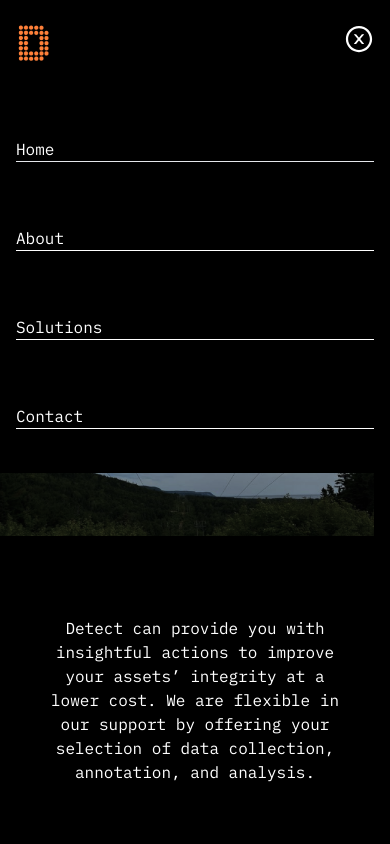
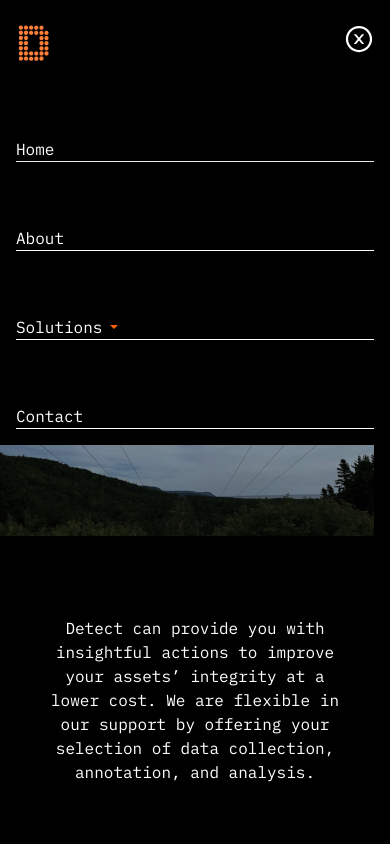
Before and after one commit to Generalsoi/detect-atlantic, a React (Vite) app: page / in a window 390 px wide. Both pictures are taken after a click on the element 359 px from the left and 39 px from the top of the page. Shown: the top 844 px of the page. Built offline with nearby package versions, Linux system fonts and the light colour scheme.

Commit message:
fix: navbar dropdown implemented

```diff
--- a/src/components/Navbar.tsx
+++ b/src/components/Navbar.tsx
@@ -3,6 +3,7 @@ import { NavLink } from "react-router-dom";
 import Dlogo from "../assets/images/Dlogo.png";
 import { AiOutlineCloseCircle } from "react-icons/ai";
 import { RxHamburgerMenu } from "react-icons/rx";
+import { IoMdArrowDropdown } from "react-icons/io";
 
 type sublink = {
   name: string;
@@ -18,6 +19,7 @@ type navLink = {
 
 export const Navbar: FC = () => {
   const [open, setOpen] = useState<boolean>(false);
+  const [dropdown, setDropDown] = useState<boolean>(false);
 
   const navLinks: navLink[] = [
     { index: 1, name: "Home", link: "/", sublinks: [] },
@@ -40,6 +42,13 @@ export const Navbar: FC = () => {
     setOpen(!open);
   };
 
+  const handleDropDown = (id: number): void => {
+    if (id === 3) {
+      setDropDown(!dropdown);
+    }
+    return;
+  };
+
   return (
     <div className="text-[#fff] md:flex items-start justify-between px-4 md:px-20 py-4 fixed top-0 bg-[#000000] w-full z-20 transition-all ease-in-out duration-300">
       <img src={Dlogo} alt="d-logo" />
@@ -56,7 +65,7 @@ export const Navbar: FC = () => {
       </span>
 
       <span
-        className={`flex flex-col  ${open ? "block h-96" : "hidden md:flex"}`}
+        className={`flex flex-col  ${open ? "block h-fit" : "hidden md:flex"}`}
       >
         {navLinks.map((navlink) => (
           <NavLink
@@ -68,8 +77,24 @@ export const Navbar: FC = () => {
                 : "font-ibmPlexMono mt-16 md:mt-0 border border-x-0 border-t-0 border-b-1 border-white md:w-24 text-md md:text-xs"
             }
           >
-            {navlink.name}
-            {}
+            <span
+              onClick={() => handleDropDown(navlink.index)}
+              className="flex items-center gap-1"
+            >
+              {navlink.name}{" "}
+              {navlink.index === 3 && (
+                <IoMdArrowDropdown className="text-[#FF6108]" />
+              )}
+            </span>
+            {navlink.index === 3 && dropdown && (
+              <div className="flex flex-col ml-10">
+                {navlink.sublinks.map((sublink) => (
+                  <a href={sublink.sublink} className="mt-4 md:mt-1">
+                    {sublink.name}
+                  </a>
+                ))}
+              </div>
+            )}
           </NavLink>
         ))}
       </span>
```
